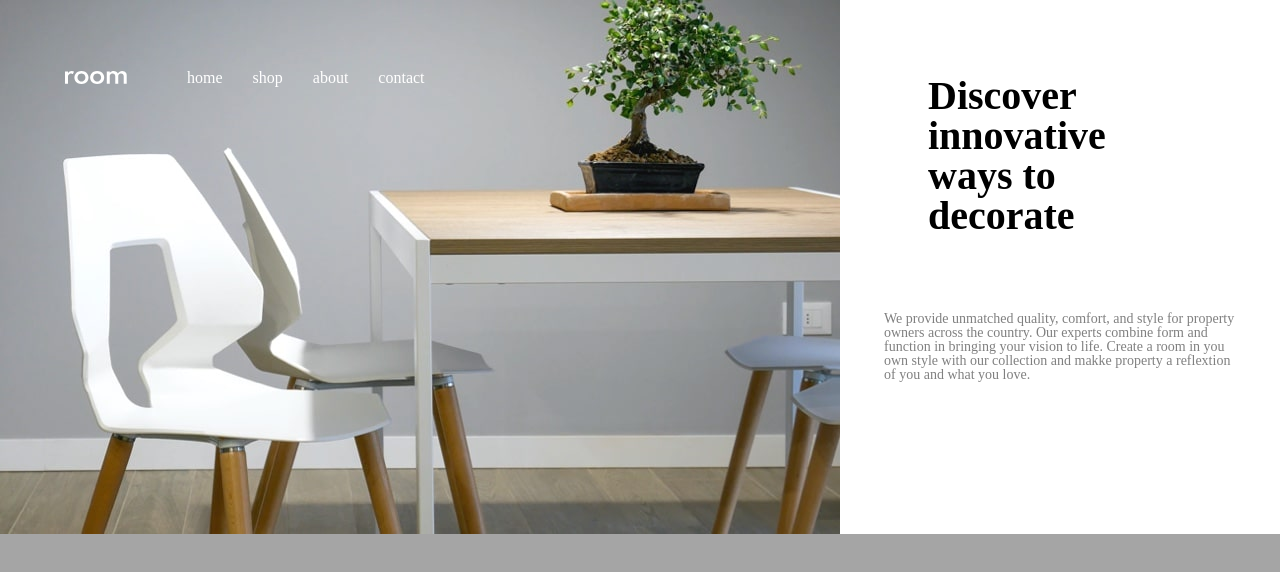
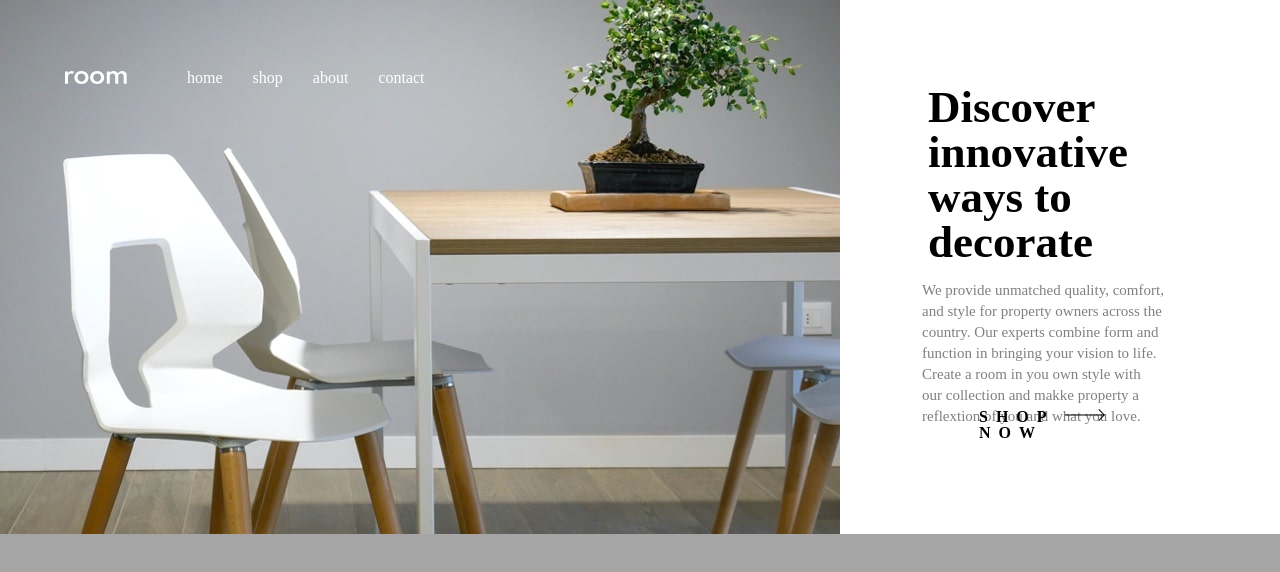
Before and after one commit to John9927/room-homepage-angular, an Angular app: page / in a window 1280 px wide. Shown: the top 572 px of the page. Built offline with nearby package versions, Linux system fonts and the light colour scheme.

Commit message:
Fix card

```diff
--- a/src/app/homepage/homepage.component.html
+++ b/src/app/homepage/homepage.component.html
@@ -19,5 +19,9 @@
     <span class="card__description">We provide unmatched quality, comfort, and style for property owners across the
       country. Our experts combine form and function in bringing your vision to life. Create a room in you own style
       with our collection and makke property a reflextion of you and what you love.</span>
+    <div class="card__shop">
+      <span class="card__shop__label">Shop Now</span>
+      <img src="./../../assets/images/icon-arrow.svg">
+    </div>
   </div>
 </div>
--- a/src/app/homepage/homepage.component.scss
+++ b/src/app/homepage/homepage.component.scss
@@ -15,7 +15,7 @@
 .container__card__images {
   z-index: -1;
   display: grid;
-  grid-template-columns: 1fr 1fr;
+  grid-template-columns: 1fr 2fr;
 }
 
 .card__container__text {
@@ -26,25 +26,27 @@
 .card__text {
   display: grid;
   align-items: center;
-  justify-content: center;
-  font-size: 40px;
+  font-size: 45px;
   width: 60%;
-  margin: 0 auto;
+  justify-self: center;
   font-weight: bold;
+  margin-top: 58px;
 }
 
 .card__description {
   display: grid;
-  font-size: 14px;
+  font-size: 15px;
   color: gray;
-  margin: 0 auto;
-  width: 80%;
+  justify-self: center;
+  width: 55%;
+  margin-left: -34px;
+  margin-top: -11px;
+  line-height: 1.4;
 }
 
 img {
   cursor: pointer;
   display: grid;
-  grid-template-columns: auto;
 }
 
 .header__items {
@@ -58,3 +60,17 @@ img {
   color: white;
   font-size: 16px;
 }
+
+// Shop
+.card__shop {
+  display: grid;
+  grid-auto-flow: column;
+  grid-template-columns: 2fr 5fr;
+  margin-top: -72px;
+  margin-left: 139px;
+}
+.card__shop__label {
+  text-transform: uppercase;
+  letter-spacing: 8px;
+  font-weight: 600;
+}
```
